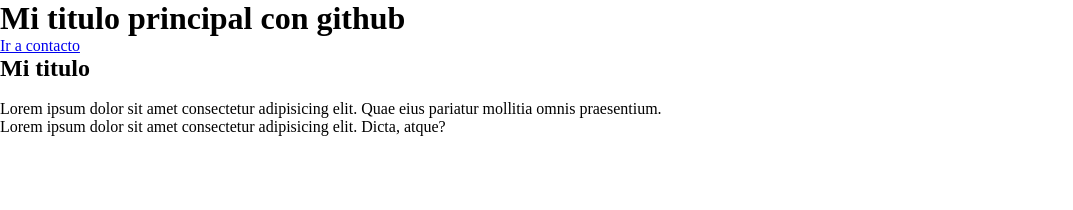
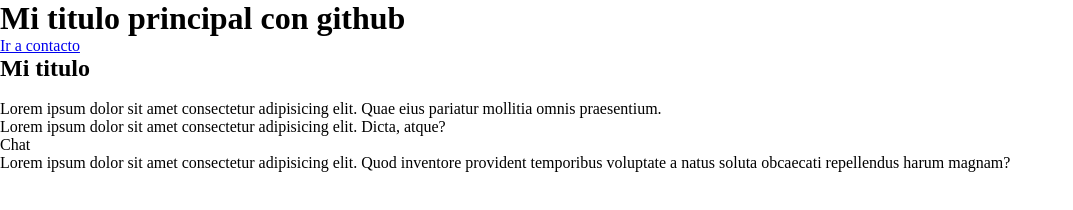
Before and after one commit to Dimas-Noceti/Clase-011-GITHUB, a plain HTML site: page index.html in a window 1280 px wide. Shown: the whole page, without its empty margins (0-1073 px from the left). Drawn offline with Linux system fonts and the light colour scheme.

Commit message:
Agrego un main

```diff
--- a/index.html
+++ b/index.html
@@ -15,5 +15,9 @@
         <p>Lorem ipsum dolor sit amet consectetur adipisicing elit. Quae eius pariatur mollitia omnis praesentium.</p>
     </section>
     <footer><p>Lorem ipsum dolor sit amet consectetur adipisicing elit. Dicta, atque?</p></footer>
+    <main>
+        <aside>Chat</aside>
+        <p>Lorem ipsum dolor sit amet consectetur adipisicing elit. Quod inventore provident temporibus voluptate a natus soluta obcaecati repellendus harum magnam?</p>
+    </main>
 </body>
 </html>
```
